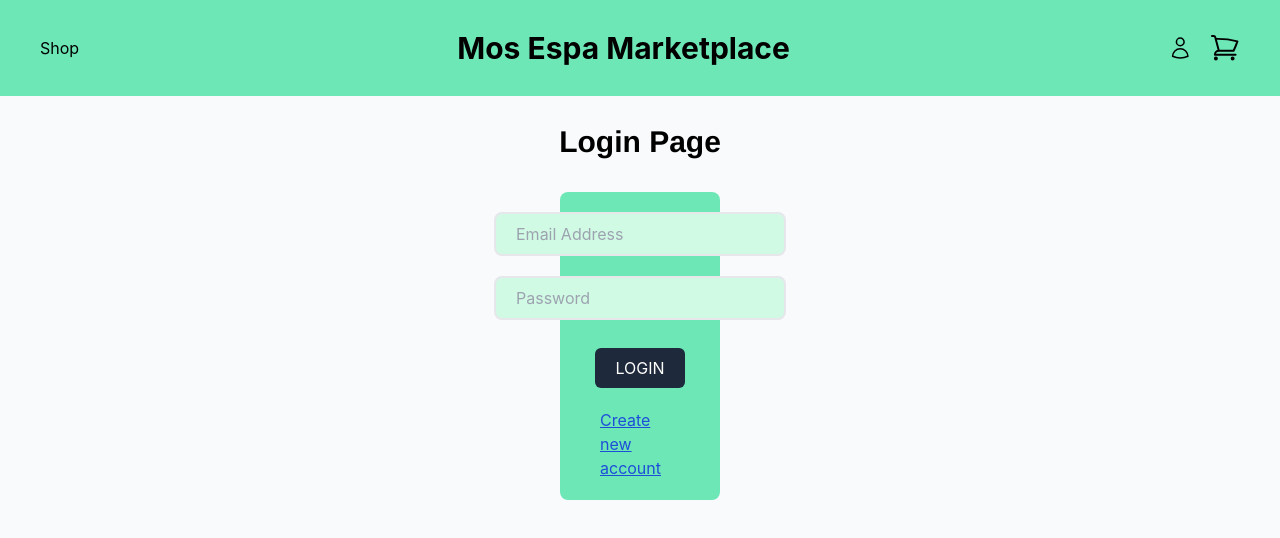
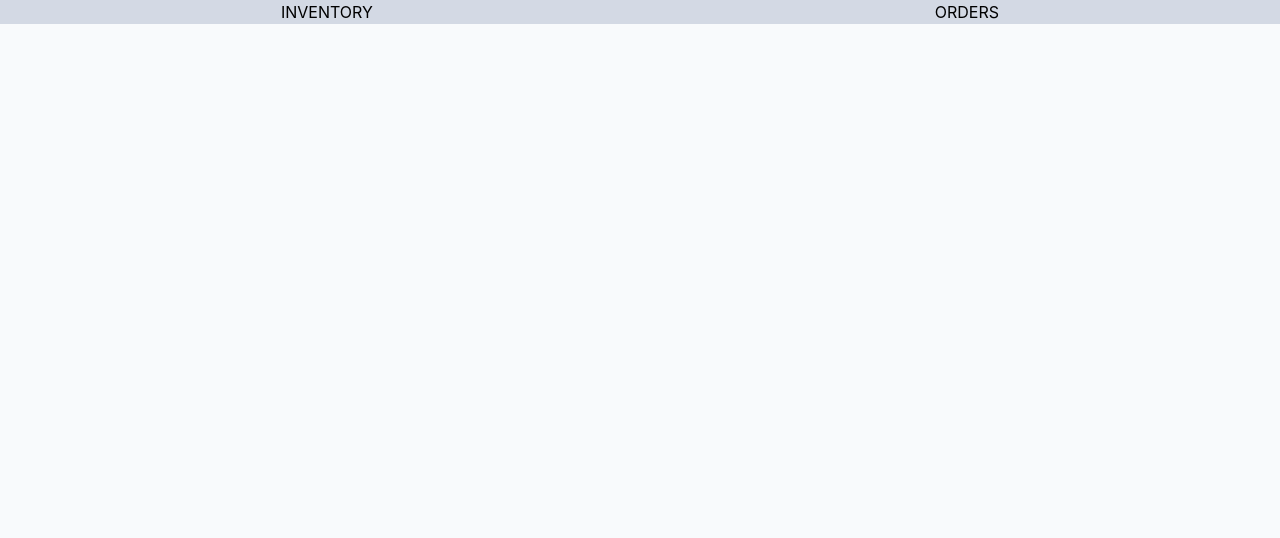
Before and after one commit to rysllvn/starmax-fe, a React (Create React App) app: page /admin in a window 1280 px wide. Before the commit this address led to /login. Shown: the top 538 px of the page. Built offline with nearby package versions, Linux system fonts and the light colour scheme.

Commit message:
bring admin pages out of normal flow of page

```diff
--- a/src/App.tsx
+++ b/src/App.tsx
@@ -8,7 +8,7 @@ import Router from './components/Router';
 function App() {
   /***************************************************************
   //  global application state
-  //  see AppReducer for information
+  //  see AppReducer.ts for information
   ****************************************************************/
   const [state, dispatch] = useReducer(reducer, initialState);
 
--- /dev/null
+++ b/src/components/AdminLayout.tsx
@@ -0,0 +1,15 @@
+import { NavLink, Outlet } from 'react-router-dom';
+
+export default function AdminLayout() {
+  return (
+    <>
+      <nav className='flex justify-around'>
+        <NavLink to="inventory">INVENTORY</NavLink>
+        <NavLink to="orders">ORDERS</NavLink>
+      </nav>
+      <main className="h-full pb-10 pt-7 container mx-auto bg-slate-50 p-8">
+        <Outlet />
+      </main>
+    </>
+  )
+}
--- a/src/components/CartCard.tsx
+++ b/src/components/CartCard.tsx
@@ -24,15 +24,12 @@ export default function CartCard(props : {item: ItemType, amount: number, onDele
         } else {
             newAmount = Number(e.target.value);
         }
-
         if(newAmount > 0){
             onAmountChange(item.id, newAmount);
         }
-
     }
 
-    return(
-
+    return (
         <div className="flex flex-row mt-10 mb-10 ml-28 mr-28 drop-shadow-xl outline outline-slate-500 rounded-md">
             <div className="flex flex-none h-48 w-48 bg-slate-900 border-r-2 border-r-slate-500">
                 <img src={item.imgUrl} alt="Veryusefultext"></img>
@@ -73,7 +70,6 @@ export default function CartCard(props : {item: ItemType, amount: number, onDele
                 <div className="row-start-6 col-start-4 flex items-center flex-row-reverse px-2">
                     <button onClick={() => onDelete(item.id)} className="rounded-md px-2 bg-slate-500 hover:bg-red-500 text-white">Remove Item</button>
                 </div>
-
             </div>
         </div>
     );
--- a/src/components/NewItem.tsx
+++ b/src/components/NewItem.tsx
@@ -48,6 +48,7 @@ export default function NewItem({ onAddItem }: { onAddItem: Function }) {
         <label className='flex justify-between'>Description
           <textarea
             className='w-full'
+            onChange={() => {}}
             value=""
           />
         </label>
--- a/src/components/RequireAuth.tsx
+++ b/src/components/RequireAuth.tsx
@@ -1,29 +1,13 @@
 import { useContext } from 'react';
 import { useLocation, Navigate, Outlet } from 'react-router-dom';
-import { SET_USER_ACTION_TYPE, USER_DATA_KEY } from '../utilities/constants';
 
-import { AppStateContext, DispatchContext } from '../utilities/Contexts';
-import { UserType } from '../utilities/types';
+import { AppStateContext } from '../utilities/Contexts';
 
 export default function RequireAuth({ role }: { role: 'User' | 'Admin' }) {
-  const dispatch = useContext(DispatchContext);
-  const applicationState = useContext(AppStateContext);
-  let userData = applicationState.userData;
-  let location = useLocation();
+  const userData = useContext(AppStateContext).userData;
+  const location = useLocation();
 
   if (role !== userData?.role) {
-    const userData: string | null = localStorage.getItem(USER_DATA_KEY);
-    if (userData) {
-      const parsedUser: UserType = JSON.parse(userData);
-      if (parsedUser.role === role) {
-        dispatch({ type: SET_USER_ACTION_TYPE, userData: JSON.parse(userData) });
-        return <Outlet />
-      }
-      localStorage.removeItem(USER_DATA_KEY);
-      dispatch({ type: SET_USER_ACTION_TYPE, userData: null });
-    }
-
-
     // Redirect them to the /login page, but save the current location they were
     // trying to go to when they were redirected. This allows us to send them
     // along to that page after they login, which is a nicer user experience
--- a/src/components/Router.tsx
+++ b/src/components/Router.tsx
@@ -13,7 +13,9 @@ import ItemDetailPage from '../pages/ItemDetailPage';
 import ProfilePage from '../pages/ProfilePage';
 import ItemAddedPage from '../pages/ItemAddedPage';
 import ShopPage from '../pages/ShopPage';
-import AdminPage from '../pages/AdminPage';
+import AdminInventoryPage from '../pages/AdminInventoryPage';
+import AdminLayout from './AdminLayout';
+import ManageOrdersPage from '../pages/ManageOrders';
 
 export default function Router() {
   return (
@@ -34,12 +36,18 @@ export default function Router() {
           <Route path="/profile" element={<ProfilePage />} />
         </Route>
 
+      </Route>
+
+      <Route path="/admin" element={<AdminLayout />}>
         <Route element={<RequireAuth role="Admin" />} >
-          <Route path="/admin" element={<AdminPage />} />
+          <Route path="inventory" element={<AdminInventoryPage />} />
         </Route>
+        <Route element={<RequireAuth role="Admin" />} >
+          <Route path="orders" element={<ManageOrdersPage />} />
+        </Route>
+      </Route>
 
-        <Route path="*" element={<NoMatchPage />} />
-      </Route>
+      <Route path="*" element={<NoMatchPage />} />
     </Routes>
   )
 }
--- a/src/components/UpdateUserForm.tsx
+++ b/src/components/UpdateUserForm.tsx
@@ -12,13 +12,13 @@ export default function UpdateUserForm() {
   //user data for changing credintials
   const applicationState = useContext(AppStateContext);
   const userData = applicationState.userData;
-  const [givenName,setGivenName] = useState<string>(userData?.givenName || "");
+  const [givenName,setGivenName] = useState(userData?.givenName || "");
   const [changeGivenNameMode, setChangeGivenNameMode] = useState(false);
-  const [surname,setSurname] = useState<string>(userData?.surname || "");
+  const [surname,setSurname] = useState(userData?.surname || "");
   const [changeSurnameMode, setChangeSurnameMode] = useState(false);
-  const [email,setEmail] = useState<string>(userData?.email || "");
-  const [cardNumber,setCardNumber] = useState<string>("");
-  const [expirationDate,setExpirationDate] = useState<string | null>(null);
+  const [email,setEmail] = useState(userData?.email || "");
+  const [cardNumber,setCardNumber] = useState("");
+  const [expirationDate,setExpirationDate] = useState("");
 
   function handleCardNumber(event: ChangeEvent<HTMLInputElement>) {
       setCardNumber(event.target.value);
@@ -71,7 +71,7 @@ export default function UpdateUserForm() {
                     ?
                     <input className="flex " type ="text"id ="given_name"name="given_name" placeholder="First Name" value={givenName} onChange={(e) => handleGivenName(e)}/>
                     :
-                    <div onClick={()=> setChangeGivenNameMode(true) }>{userData?.givenName}</div>
+                    <div onClick={()=> setChangeGivenNameMode(true) }>{userData?.givenName || ""}</div>
                 }
           <h2 className="flex text-xl font-bold">Last Name: </h2>
                 {
@@ -79,18 +79,18 @@ export default function UpdateUserForm() {
                     ?
                     <input className="flex bg-slate-100 text-emerald-300" type="text"  value={surname} onChange={(e) => handleSurName(e) }/>
                     :
-                    <div onClick={()=> setChangeSurnameMode(true) }>{userData?.surname}</div>
+                    <div onClick={()=> setChangeSurnameMode(true) }>{userData?.surname || ""}</div>
                 }
             <h2 className="flex text-xl font-bold">Email: </h2>
                     <input className="flex " type="text" pattern="[a-z0-9._%+-]+@[a-z0-9.-]+\.[a-z]{2,}$" onChange={(e) => handleEmail(e) } value={email}/>
             <h2 className="flex text-xl font-bold">Card Number: </h2>
                 {
-                    <input  type ="text" pattern="[0-9]{13,16}" onChange={(e)=> handleCardNumber(e)} value={userData?.cardNumber}/>
+                    <input  type ="text" pattern="[0-9]{13,16}" onChange={(e)=> handleCardNumber(e)} value={userData?.cardNumber || ""}/>
                 }
             {/* Exp. Date Changing  */}
                 <h2 className="flex text-xl font-bold">Expiration Date: </h2>
                 {
-                    <input type="month" onChange={handleDateChange} value = {userData?.expirationDate}></input>
+                    <input type="month" onChange={handleDateChange} value = {userData?.expirationDate || ''}></input>
                 }
           <button className="bg-slate-800 rounded-md text-white mt-2 px-5 py-2 ease-out duration-300 hover:scale-125">Update Info</button>
         </form>
--- a/src/pages/AdminPage.tsx
+++ b/src/pages/AdminInventoryPage.tsx
@@ -5,7 +5,7 @@ import eCommerce_API from '../utilities/ApiConfig';
 import { AppStateContext } from '../utilities/Contexts';
 import { ItemType } from '../utilities/types';
 
-export default function AdminPage() {
+export default function AdminInventoryPage() {
   const applicationState = useContext(AppStateContext);
   const userData = applicationState.userData;
   const [items, setItems] = useState<ItemType[]>([]);
--- /dev/null
+++ b/src/pages/ManageOrders.tsx
@@ -0,0 +1,7 @@
+export default function ManageOrdersPage() {
+  return (
+    <>
+      <h1>Manage Orders</h1>
+    </>
+  )
+}
```
